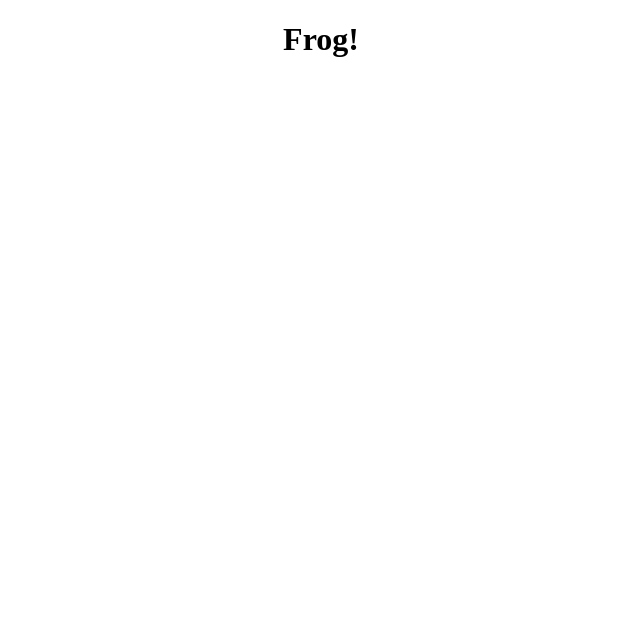
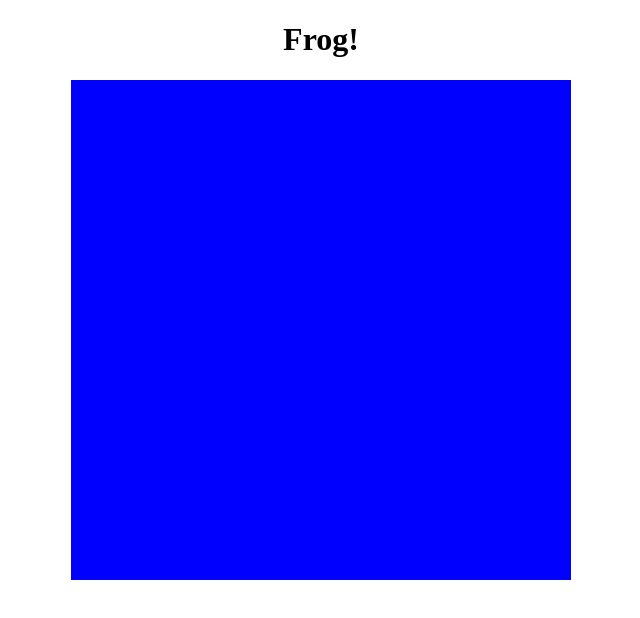
Before and after one commit to j-vines/CS338-Project-2, a plain HTML site: page index.html in a window 1280 px wide. Shown: the whole page, without its empty margins (319-959 px from the left). Drawn offline with Linux system fonts and the light colour scheme.

Commit message:
initView, added documentation

```diff
--- a/Controller.js
+++ b/Controller.js
@@ -1,10 +1,10 @@
-var model;
-var view;
-
+/* Controller class contains instances of Model and View classes and calls their methods */
 class Controller {
     constructor(model, view) {
         console.log("Controller created.");
         this.model = model;
         this.view = view;
+
+        this.view.initView();
     }
 }
--- a/Driver.js
+++ b/Driver.js
@@ -1,3 +1,6 @@
+/* Driver creates Controller and calls its methods */
+//Guys seriously how does MVC work? Am I even doing this right?
+//help
 var controller;
 
 function main() {
--- a/Model.js
+++ b/Model.js
@@ -1,3 +1,4 @@
+/* Model class contains idk stuff, how does MVC even work? */
 class Model {
     constructor() {
         console.log("Model created.");
--- a/View.js
+++ b/View.js
@@ -1,5 +1,18 @@
+/* View class contains methods to update and display things in canvas element */
 class View {
+
     constructor() {
         console.log("View created.");
+        this.canvas = null; //declare canvas class variable
+        this.ctx = null; //declare canvas context class variable
+    }
+
+    /* Gets canvas context and clears "screen" */
+    initView() {
+        this.canvas = document.getElementById("screen");
+        this.ctx = this.canvas.getContext("2d"); //get canvas context to display 2d graphics on canvas
+
+        this.ctx.fillStyle = "blue";
+        this.ctx.fillRect(0, 0, this.canvas.width, this.canvas.height); //fill canvas with blue rectangle with origin at (0,0)
     }
 }
--- a/index.html
+++ b/index.html
@@ -17,7 +17,7 @@
     </header>
 
    <main>
-    <canvas id="screen" width ="200" height="500"></canvas>
+    <canvas id="screen" width ="500" height="500"></canvas> <!-- Canvas element is used to display graphics -->
     </main>
 
 </body>
```
